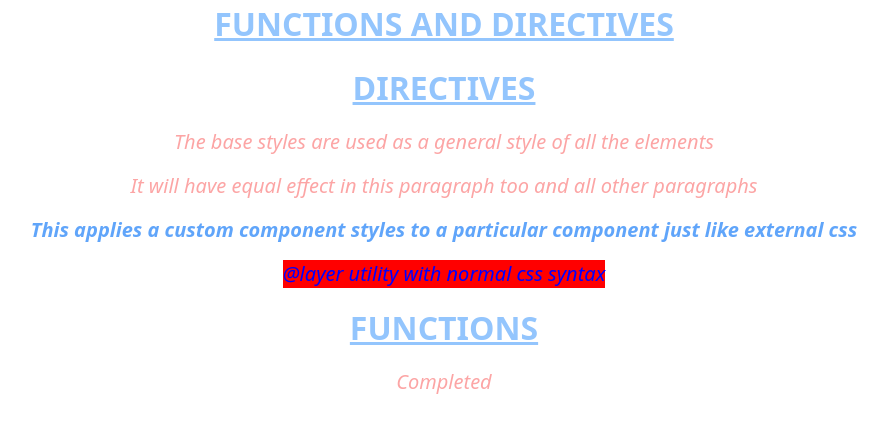
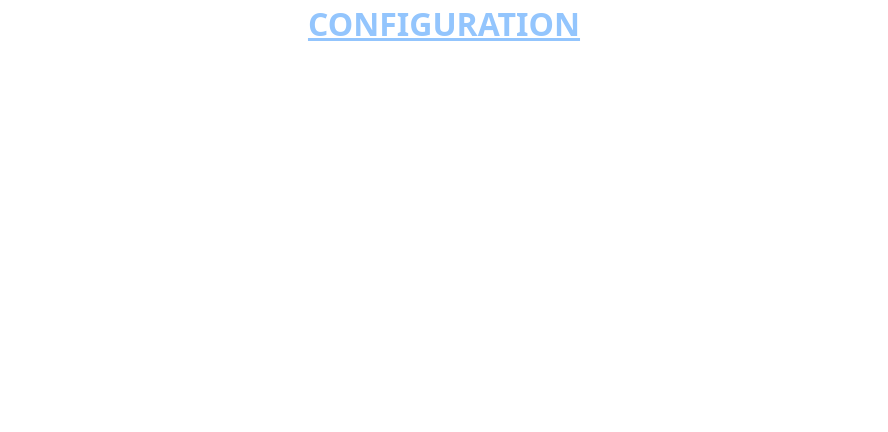
Before and after one commit to elvisowusu/Tailwindcss-tutorial-, a React (Vite) app: page / in a window 1280 px wide. Shown: the top 432 px of the page, without its empty margins (196-1084 px from the left). Built offline with nearby package versions, Linux system fonts and the light colour scheme.

Commit message:
Update App.jsx and index.css

```diff
--- a/src/App.jsx
+++ b/src/App.jsx
@@ -9,12 +9,13 @@ import DarkModeWithSystemPreference from './Components/CORE CONCEPTS/DarkMode/Da
 import DarkModeAllFeatures from './Components/CORE CONCEPTS/DarkMode/DarkModeAllFeatures'
 import { ReusingStyles } from './Components/CORE CONCEPTS/ReusingStyles'
 import { FunctionsAndDirectives } from './Components/CORE CONCEPTS/Function&Directives'
+import { Configuration } from './Components/CUSTOMIZATION/Configuration'
 
 function App() {
 
   return (
     <div className='mb-[5rem]'>
-      <FunctionsAndDirectives/>
+      <Configuration />
     </div>
   )
 }
--- /dev/null
+++ b/src/Components/CUSTOMIZATION/Configuration.jsx
@@ -0,0 +1,9 @@
+import React from "react";
+
+export const Configuration = () => {
+    return(
+        <div>
+            <h1>CONFIGURATION</h1>
+        </div>
+    )
+}
--- a/src/index.css
+++ b/src/index.css
@@ -5,7 +5,7 @@
 /* using custom styles with tailwindcss @ layer directive */
 @layer base {
   h1 {
-    @apply text-[2rem] text-blue-300 underline font-bold;
+    @apply text-[2rem] text-blue-300 underline font-bold text-center;
   }
   p {
     @apply text-xl text-red-300 italic;
```
